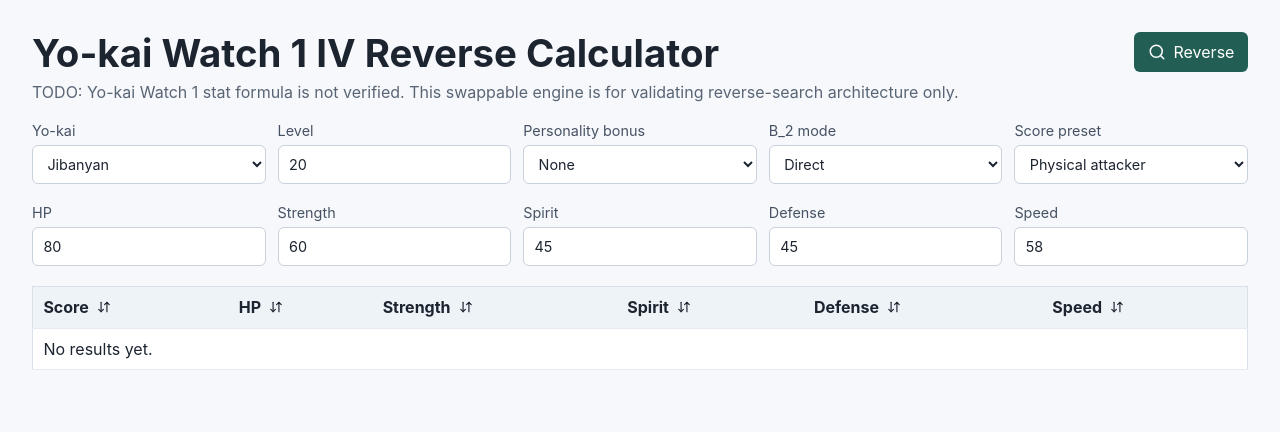
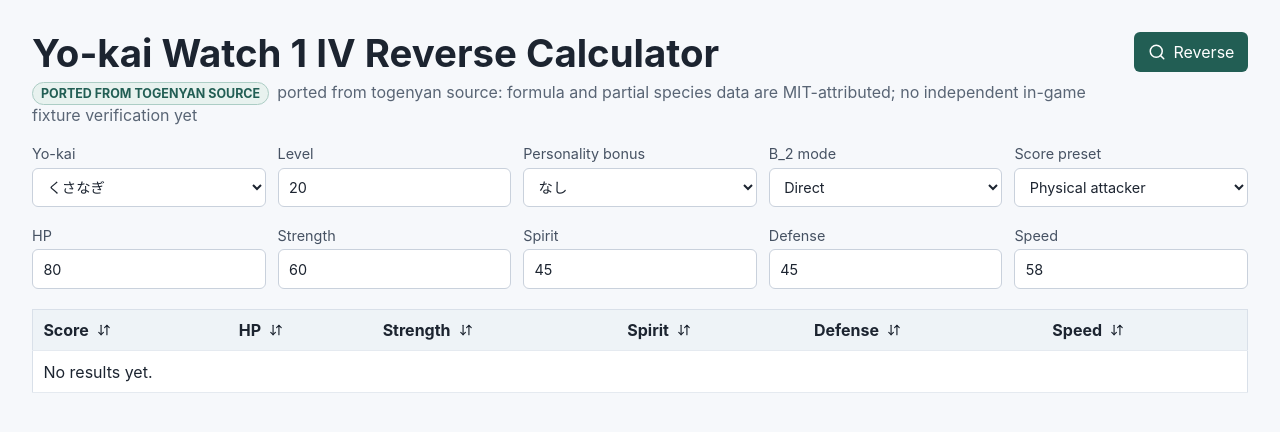
Before and after one commit to AlexanderGG-0520/yw1-iv-calculator, a React (Vite) app: page / in a window 1280 px wide. Shown: the top 432 px of the page. Built offline with nearby package versions, Linux system fonts and the light colour scheme.

Commit message:
Port Yo-kai stat formula from togenyan source

```diff
--- a/src/App.tsx
+++ b/src/App.tsx
@@ -3,7 +3,7 @@
 import type { WorkerResponse } from "./workers/reverseSearch.worker";
 import { STAT_KEYS, type B2Mode, type PersonalityMode, type ReverseResult, type ScorePreset, type SearchInput, type SearchResponse, type StatBlock, type StatKey } from "./engine/types";
 import { YOKAI } from "./engine/yokaiData";
-import { provisionalLinearEngine } from "./engine/calculationEngine";
+import { togenyanPortedEngine } from "./engine/calculationEngine";
 
 type SortKey = "score" | StatKey;
 type SortDirection = "asc" | "desc";
@@ -23,6 +23,8 @@
   defense: "Defense",
   speed: "Speed",
 };
+
+const formulaStatusLabel = togenyanPortedEngine.formulaStatusKind.replaceAll("_", " ");
 
 function App() {
   const workerRef = useRef<Worker | null>(null);
@@ -107,7 +109,10 @@
         <header className="topbar">
           <div>
             <h1>Yo-kai Watch 1 IV Reverse Calculator</h1>
-            <p>{provisionalLinearEngine.formulaStatus}</p>
+            <p>
+              <span className={`status-badge status-${togenyanPortedEngine.formulaStatusKind}`}>{formulaStatusLabel}</span>
+              {togenyanPortedEngine.formulaStatus}
+            </p>
           </div>
           <button type="button" onClick={runSearch} disabled={isSearching}>
             <Search size={18} aria-hidden="true" />
@@ -135,11 +140,18 @@
           <label>
             Personality bonus
             <select value={personalityMode} onChange={(event) => setPersonalityMode(event.target.value as PersonalityMode)}>
-              <option value="none">None</option>
-              <option value="physical_attacker">Physical attacker</option>
-              <option value="magic_attacker">Magic attacker</option>
-              <option value="wall">Wall</option>
-              <option value="speed">Speed</option>
+              <option value="none">なし</option>
+              <option value="short_tempered">短気 (+HP/+Strength)</option>
+              <option value="physical_attacker">荒くれ (+Strength)</option>
+              <option value="calm">れいせい (+Spirit/+Speed)</option>
+              <option value="magic_attacker">ずのう的 (+Spirit)</option>
+              <option value="careful">しんちょう (+Spirit/+Defense)</option>
+              <option value="wall">動じない (+Defense)</option>
+              <option value="kind">やさしい (+HP/+Spirit)</option>
+              <option value="compassionate">情け深い (+HP)</option>
+              <option value="nasty">いやらしい (+Strength/+Speed)</option>
+              <option value="speed">非道 (+Speed)</option>
+              <option value="devoted">協力的 (+HP/+Speed)</option>
             </select>
           </label>
 
--- a/src/engine/calculationEngine.ts
+++ b/src/engine/calculationEngine.ts
@@ -1,4 +1,165 @@
-import type { StatCalculationEngine, StatCalculationInput } from "./types";
+import type { PersonalityMode, StatBlock, StatCalculationEngine, StatCalculationInput, StatKey, YokaiSpecies } from "./types";
+
+/*
+  Formula ported from:
+
+  Status Calculator for Yokai Watch
+  Copyright 2015 IVC ◆HePDgfYKMA
+  Released under the conditions of the MIT License
+  http://opensource.org/licenses/mit-license.php
+
+  Source inspected: https://togenyanweb.appspot.com/Yokai/yw1/js/calc.js
+*/
+
+const sourceCharacteristicBonus: Record<PersonalityMode, StatBlock> = {
+  none: { hp: 0, strength: 0, spirit: 0, defense: 0, speed: 0 },
+  short_tempered: { hp: 10, strength: 10, spirit: 0, defense: 0, speed: 0 },
+  physical_attacker: { hp: 0, strength: 20, spirit: 0, defense: 0, speed: 0 },
+  calm: { hp: 0, strength: 0, spirit: 10, defense: 0, speed: 10 },
+  magic_attacker: { hp: 0, strength: 0, spirit: 20, defense: 0, speed: 0 },
+  careful: { hp: 0, strength: 0, spirit: 10, defense: 10, speed: 0 },
+  wall: { hp: 0, strength: 0, spirit: 0, defense: 20, speed: 0 },
+  kind: { hp: 10, strength: 0, spirit: 10, defense: 0, speed: 0 },
+  compassionate: { hp: 20, strength: 0, spirit: 0, defense: 0, speed: 0 },
+  nasty: { hp: 0, strength: 10, spirit: 0, defense: 0, speed: 10 },
+  speed: { hp: 0, strength: 0, spirit: 0, defense: 0, speed: 20 },
+  devoted: { hp: 10, strength: 0, spirit: 0, defense: 0, speed: 10 },
+};
+
+function sourceFloatTable(): Float32Array {
+  const floats = new Float32Array(24);
+  floats[0] = 1.0;
+  floats[1] = 9604.0;
+  floats[2] = 0.449999988079071044921875;
+  floats[3] = 0.25;
+  floats[4] = 0.010204081423580646514892578125;
+  floats[5] = 98.0;
+  floats[6] = 0.100000001490116119384765625;
+  floats[7] = 99.0;
+  floats[8] = 0.5;
+  floats[9] = 0.0050505050458014011383056640625;
+  floats[10] = 0.0500000007450580596923828125;
+  return floats;
+}
+
+function calculateTogenyanStatus({
+  growPattern,
+  baseStat,
+  ivA,
+  ivB1,
+  ivB2,
+  characteristicBonus,
+  level,
+  isHp,
+}: {
+  growPattern: number;
+  baseStat: number;
+  ivA: number;
+  ivB1: number;
+  ivB2: number;
+  characteristicBonus: number;
+  level: number;
+  isHp: boolean;
+}): number {
+  const floats = sourceFloatTable();
+  const bs = baseStat;
+  const cb = characteristicBonus;
+
+  floats[11] = level;
+  floats[11] = floats[11] * floats[9];
+  floats[11] = floats[11] + floats[0];
+  floats[11] = floats[11] * cb;
+  floats[23] = floats[11];
+  floats[11] = bs + ivA + ivB1;
+  if (isHp) {
+    floats[23] = floats[23] + floats[11];
+  } else {
+    floats[23] = floats[23] + bs * floats[6];
+  }
+  floats[11] = floats[11] + ivB2;
+  if (isHp) {
+    floats[11] = floats[11] * floats[6];
+  } else {
+    floats[11] = floats[11] * floats[10];
+  }
+  if (growPattern === 0) {
+    floats[11] = floats[11] * level;
+    floats[23] = floats[23] + floats[11];
+  } else if (growPattern === 1) {
+    floats[12] = level - floats[0];
+    floats[12] = floats[5] - floats[12];
+    floats[13] =
+      floats[7] -
+      (floats[12] * floats[12] * floats[12] * floats[8]) / floats[1] -
+      floats[12] * floats[12] * floats[3] * floats[4] -
+      floats[12] * floats[3];
+    floats[11] = floats[11] * floats[13];
+    floats[23] = floats[23] + floats[11];
+  } else if (growPattern === 2) {
+    floats[12] = level - floats[0];
+    floats[12] = floats[5] - floats[12];
+    floats[13] =
+      floats[7] -
+      (floats[12] * floats[12] * floats[12] * floats[6]) / floats[1] -
+      floats[12] * floats[12] * floats[2] * floats[4] -
+      floats[12] * floats[2];
+    floats[11] = floats[11] * floats[13];
+    floats[23] = floats[23] + floats[11];
+  } else if (growPattern === 3) {
+    floats[12] = level - floats[0];
+    floats[13] =
+      floats[0] +
+      (floats[12] * floats[12] * floats[12] * floats[6]) / floats[1] +
+      floats[12] * floats[12] * floats[2] * floats[4] +
+      floats[12] * floats[2];
+    floats[11] = floats[11] * floats[13];
+    floats[23] = floats[23] + floats[11];
+  } else if (growPattern === 4) {
+    floats[12] = level - floats[0];
+    floats[13] =
+      floats[0] +
+      (floats[12] * floats[12] * floats[12] * floats[8]) / floats[1] +
+      floats[12] * floats[12] * floats[3] * floats[4] +
+      floats[12] * floats[3];
+    floats[11] = floats[11] * floats[13];
+    floats[23] = floats[23] + floats[11];
+  } else if (growPattern === 5) {
+    floats[23] = bs;
+  } else {
+    return 0;
+  }
+  return Math.floor(floats[23]);
+}
+
+export const togenyanPortedEngine: StatCalculationEngine = {
+  id: "togenyan-ported",
+  label: "とげにゃんWeb port",
+  formulaStatus: "ported from togenyan source: formula and partial species data are MIT-attributed; no independent in-game fixture verification yet",
+  formulaStatusKind: "ported_from_togenyan_source",
+  calculate(input: StatCalculationInput): number {
+    const { species, stat, level, ivA, ivB1, ivB2, personalityMode } = input;
+    const growPattern = species.growPattern[stat];
+    const baseStat = species.base[stat];
+    const characteristicBonus = sourceCharacteristicBonus[personalityMode][stat];
+
+    return calculateTogenyanStatus({
+      growPattern,
+      baseStat,
+      ivA,
+      ivB1,
+      ivB2,
+      characteristicBonus,
+      level,
+      isHp: stat === "hp",
+    });
+  },
+  ivAValuesForStat(species: YokaiSpecies, stat: StatKey): Iterable<number> {
+    if (species.ivAAllowed?.[stat] === false) {
+      return [0];
+    }
+    return Array.from({ length: 32 }, (_, index) => index);
+  },
+};
 
 const personalityMultiplier: Record<string, Partial<Record<string, number>>> = {
   none: {},
@@ -12,15 +173,15 @@
   id: "provisional-linear",
   label: "Provisional linear engine",
   formulaStatus:
-    "TODO: Yo-kai Watch 1 stat formula is not verified. This swappable engine is for validating reverse-search architecture only.",
+    "provisional: Yo-kai Watch 1 stat formula is not verified; this engine is for validating reverse-search architecture only",
+  formulaStatusKind: "provisional",
   calculate(input: StatCalculationInput): number {
     const { species, stat, level, ivA, ivB1, ivB2, personalityMode } = input;
     const base = species.base[stat];
-    const growth = species.levelGrowth[stat] * Math.max(0, level - 1);
+    const growth = (species.levelGrowth?.[stat] ?? 1) * Math.max(0, level - 1);
     const ivContribution = Math.floor(ivA / 4) + ivB1 + ivB2;
     const multiplier = personalityMultiplier[personalityMode]?.[stat] ?? 1;
 
-    // TODO: Replace with the verified Yo-kai Watch 1 stat formula.
     return Math.floor((base + growth + ivContribution) * multiplier);
   },
 };
--- a/src/engine/types.ts
+++ b/src/engine/types.ts
@@ -8,8 +8,15 @@
 
 export type PersonalityMode =
   | "none"
+  | "short_tempered"
   | "physical_attacker"
   | "magic_attacker"
+  | "calm"
+  | "careful"
+  | "kind"
+  | "compassionate"
+  | "nasty"
+  | "devoted"
   | "wall"
   | "speed";
 
@@ -18,8 +25,13 @@
 export interface YokaiSpecies {
   id: string;
   name: string;
+  sourceName?: string;
+  number?: number;
   base: StatBlock;
-  levelGrowth: StatBlock;
+  growPattern: StatBlock;
+  levelGrowth?: StatBlock;
+  tribeClass?: number;
+  ivAAllowed?: Record<StatKey, boolean>;
 }
 
 export interface SearchInput {
@@ -75,5 +87,7 @@
   id: string;
   label: string;
   formulaStatus: string;
+  formulaStatusKind: "verified" | "ported_from_togenyan_source" | "partially_verified" | "provisional";
   calculate(input: StatCalculationInput): number;
+  ivAValuesForStat?(species: YokaiSpecies, stat: StatKey): Iterable<number>;
 }
--- a/src/engine/yokaiData.ts
+++ b/src/engine/yokaiData.ts
@@ -1,24 +1,72 @@
-import type { YokaiSpecies } from "./types";
+import { STAT_KEYS, type StatBlock, type StatKey, type YokaiSpecies } from "./types";
+
+/*
+  Yo-kai base data below is ported from:
+
+  Status Calculator for Yokai Watch
+  Copyright 2015 IVC ◆HePDgfYKMA
+  Released under the conditions of the MIT License
+  http://opensource.org/licenses/mit-license.php
+
+  Source inspected: https://togenyanweb.appspot.com/Yokai/yw1/js/calc.js
+*/
+
+const classIvAAllowed: Record<number, boolean[]> = {
+  0: [false, false, false, false, false],
+  1: [false, true, false, false, false],
+  2: [false, false, true, false, false],
+  3: [false, false, false, true, false],
+  4: [false, false, false, false, true],
+  5: [false, false, true, true, false],
+  6: [true, false, false, false, true],
+  7: [false, true, true, false, false],
+  8: [true, false, false, false, false],
+};
+
+function statBlock(values: [number, number, number, number, number]): StatBlock {
+  return {
+    hp: values[0],
+    strength: values[1],
+    spirit: values[2],
+    defense: values[3],
+    speed: values[4],
+  };
+}
+
+function ivAAllowedForClass(tribeClass: number): Record<StatKey, boolean> {
+  const allowed = classIvAAllowed[tribeClass] ?? classIvAAllowed[0];
+  return Object.fromEntries(STAT_KEYS.map((stat, index) => [stat, allowed[index]])) as Record<StatKey, boolean>;
+}
+
+function sourceSpecies(
+  id: string,
+  number: number,
+  name: string,
+  base: [number, number, number, number, number],
+  growPattern: [number, number, number, number, number],
+  tribeClass: number,
+): YokaiSpecies {
+  return {
+    id,
+    name,
+    sourceName: name,
+    number,
+    base: statBlock(base),
+    growPattern: statBlock(growPattern),
+    tribeClass,
+    ivAAllowed: ivAAllowedForClass(tribeClass),
+  };
+}
 
 export const YOKAI: YokaiSpecies[] = [
-  {
-    id: "jibanyan",
-    name: "Jibanyan",
-    base: { hp: 42, strength: 25, spirit: 18, defense: 18, speed: 24 },
-    levelGrowth: { hp: 3, strength: 2, spirit: 1, defense: 1, speed: 2 },
-  },
-  {
-    id: "komasan",
-    name: "Komasan",
-    base: { hp: 38, strength: 16, spirit: 27, defense: 20, speed: 22 },
-    levelGrowth: { hp: 3, strength: 1, spirit: 2, defense: 2, speed: 2 },
-  },
-  {
-    id: "roughraff",
-    name: "Roughraff",
-    base: { hp: 45, strength: 28, spirit: 13, defense: 22, speed: 18 },
-    levelGrowth: { hp: 3, strength: 2, spirit: 1, defense: 2, speed: 1 },
-  },
+  sourceSpecies("kusanagi", 18, "くさなぎ", [33, 44, 25, 27, 42], [2, 1, 0, 3, 2], 1),
+  sourceSpecies("jibanyan", 93, "ジバニャン", [30, 20, 19, 24, 35], [0, 2, 3, 0, 2], 4),
+  sourceSpecies("komasan", 99, "コマさん", [25, 22, 30, 23, 27], [2, 3, 2, 0, 2], 4),
+  sourceSpecies("shishikoma", 100, "ししコマ", [35, 26, 39, 23, 36], [2, 3, 2, 0, 2], 4),
+  sourceSpecies("komajiro", 101, "コマじろう", [25, 26, 27, 24, 25], [2, 0, 0, 0, 2], 4),
+  sourceSpecies("torajiro", 102, "とらじろう", [31, 30, 34, 24, 33], [2, 0, 0, 0, 2], 4),
+  sourceSpecies("buchinyan", 214, "ブシニャン", [31, 39, 27, 23, 50], [2, 2, 0, 0, 1], 1),
+  sourceSpecies("yamabukioni", 218, "山吹鬼", [45, 50, 18, 35, 40], [1, 1, 0, 0, 0], 3),
 ];
 
 export function getYokaiSpecies(speciesId: string): YokaiSpecies {
--- a/src/styles.css
+++ b/src/styles.css
@@ -68,6 +68,25 @@
   color: #596575;
   margin: 0.5rem 0 0;
   max-width: 74rem;
+}
+
+.status-badge {
+  background: #e8f2ef;
+  border: 1px solid #accdc5;
+  border-radius: 999px;
+  color: #225e54;
+  display: inline-block;
+  font-size: 0.78rem;
+  font-weight: 700;
+  margin-right: 0.5rem;
+  padding: 0.18rem 0.5rem;
+  text-transform: uppercase;
+}
+
+.status-provisional {
+  background: #fff1f1;
+  border-color: #efb5b5;
+  color: #8f2424;
 }
 
 .controls,
```
Also changed, not shown: src/engine/reverseSearch.ts (+5 -4 lines), 3 other files (tests, documents, lock files or other folders).
